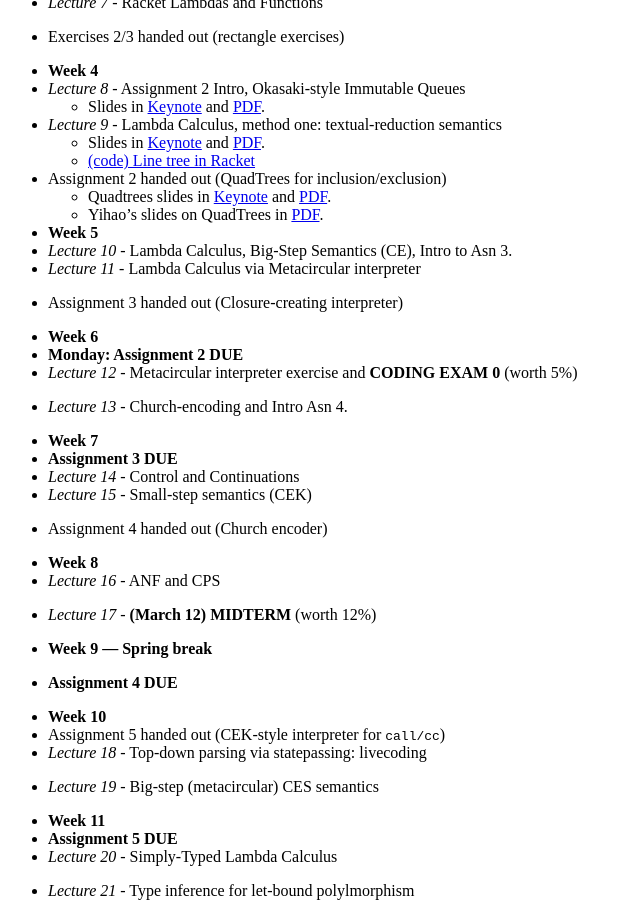
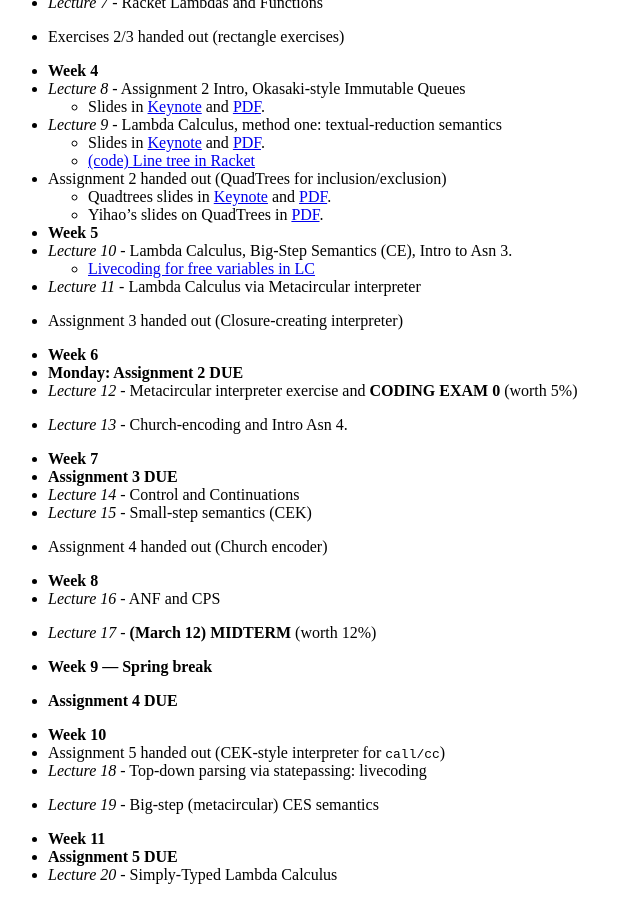
Before and after one commit to kmicinski/cis352-s21, a Jekyll site: the page docs/schedule/index.html, which Jekyll copies as it is, in a window 1280 px wide and 900 px high, scrolled down 1585 px. Shown: the whole window, without its empty margins (0-640 px from the left). Built offline with Jekyll 4.4.1, drawn with Linux system fonts in a browser that asks for light colours; nearby versions of some CDN libraries; library files that are not in the unit come from our copies.

Commit message:
webpage update

```diff
--- a/docs/feed.xml
+++ b/docs/feed.xml
@@ -5,8 +5,8 @@
     <description>(Spring '20) Programming Languages: Theory and Practice (CMSC352 at Syracuse University)</description>
     <link>http://kmicinski.com/cis352-s20/</link>
     <atom:link href="http://kmicinski.com/cis352-s20/feed.xml" rel="self" type="application/rss+xml"/>
-    <pubDate>Mon, 17 Feb 2020 13:03:57 -0500</pubDate>
-    <lastBuildDate>Mon, 17 Feb 2020 13:03:57 -0500</lastBuildDate>
+    <pubDate>Tue, 18 Feb 2020 12:31:52 -0500</pubDate>
+    <lastBuildDate>Tue, 18 Feb 2020 12:31:52 -0500</lastBuildDate>
     <generator>Jekyll v3.8.5</generator>
 
       <item>
--- a/docs/schedule/index.html
+++ b/docs/schedule/index.html
@@ -143,7 +143,11 @@ evolves to reflect the actual pacing.</p>
     </ul>
   </li>
   <li><strong>Week 5</strong></li>
-  <li><em>Lecture 10</em> - Lambda Calculus, Big-Step Semantics (CE), Intro to Asn 3.</li>
+  <li><em>Lecture 10</em> - Lambda Calculus, Big-Step Semantics (CE), Intro to Asn 3.
+    <ul>
+      <li><a href="https://gist.github.com/kmicinski/13cdc4688b63240abcaec168dba5f25f">Livecoding for free variables in LC</a></li>
+    </ul>
+  </li>
   <li><em>Lecture 11</em> - Lambda Calculus via Metacircular interpreter</li>
   <li>
     <p>Assignment 3 handed out (Closure-creating interpreter)</p>
```
